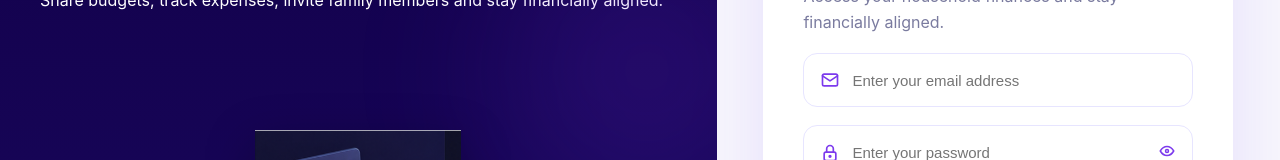
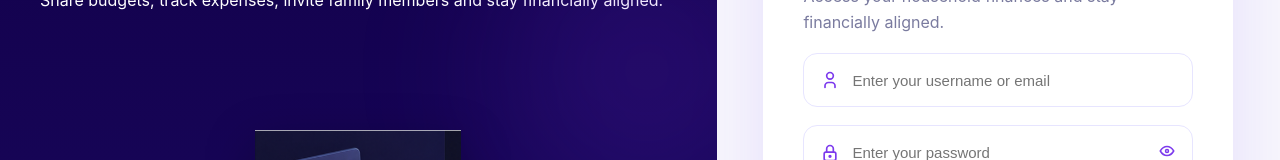
Before and after one commit to rohinimithran893/PennyVault_ExpenseManagement, a React (Create React App) app in the folder PennyVault-Frontend/: page /login in a window 1280 px wide. Shown: the part 199-359 px from the top of the page. Built offline with nearby package versions, Linux system fonts and the light colour scheme.

Commit message:
Allow username or email in login form

```diff
--- a/PennyVault-Frontend/src/pages/Login.jsx
+++ b/PennyVault-Frontend/src/pages/Login.jsx
@@ -6,6 +6,7 @@ import "../Styles/Login.css";
 import loginIllustration from "../assets/login-illustration.png";
 import {
   IconMail,
+  IconUser,
   IconLock,
   IconEye,
   IconEyeOff,
@@ -33,7 +34,7 @@ const Login = () => {
 
   const validateLogin = () => {
     if (!email.trim()) {
-      setError("Email is required");
+      setError("Username or email is required");
       return false;
     }
     if (!/\S+@\S+\.\S+/.test(email)) {
@@ -144,10 +145,10 @@ const Login = () => {
           </p>
 
           <div className="input-field">
-            <IconMail size={20} />
+            <IconUser size={20} />
             <input
-            type="email"
-            placeholder="Enter your email address"
+            type="text"
+            placeholder="Enter your username or email"
             value={email}
             onChange={(e) => {
               setEmail(e.target.value);
```
